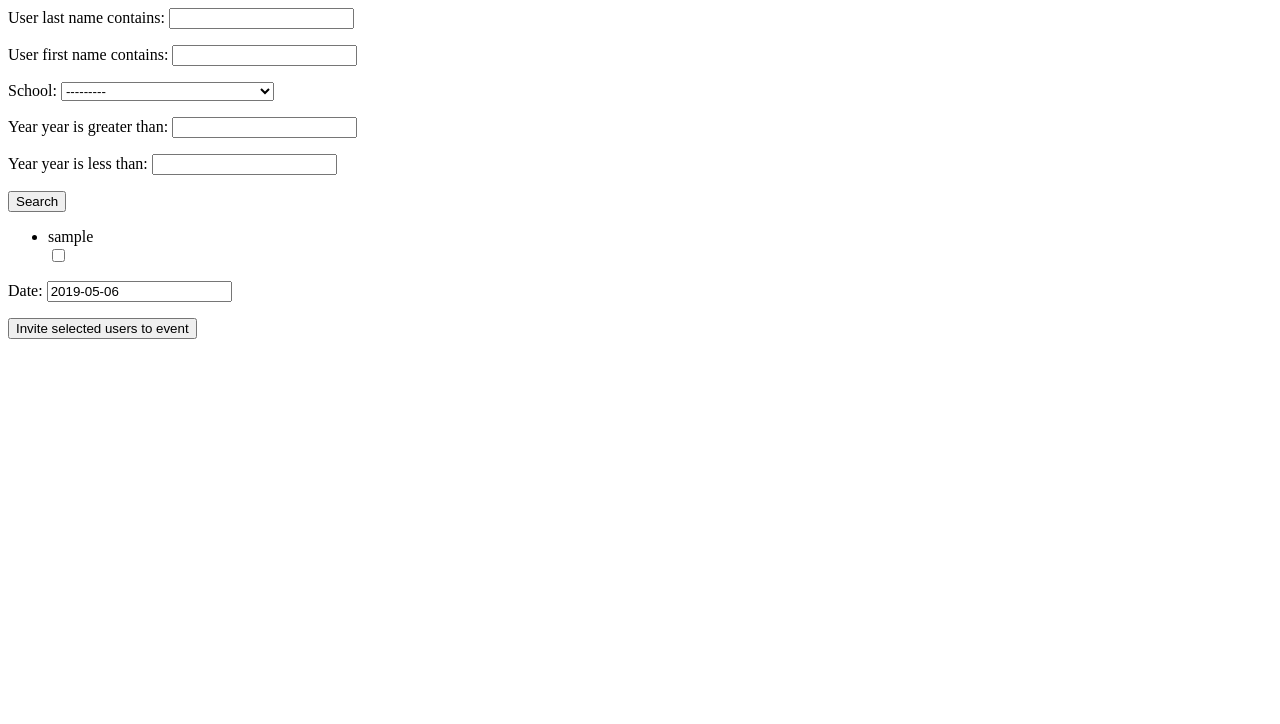
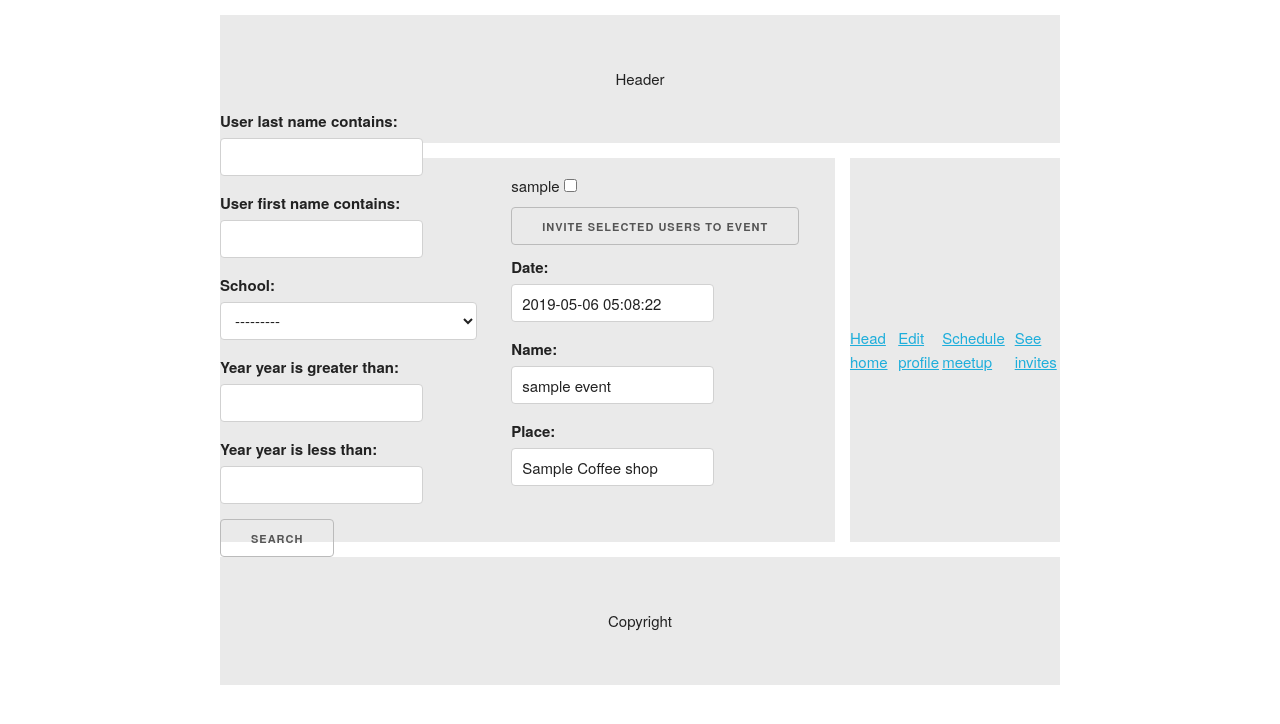
Before and after one commit to akohli96/AlumMeetup, a Django app: page /meetup/invite/ in a window 1280 px wide. Shown: the top 724 px of the page. Run offline with Django 3.2, Linux system fonts and the light colour scheme; a user stored in the database is signed in; tables that the repository leaves empty hold one stand-in row (values such as "Sample post"); parts of the project's set-up code (start-up, migrations or seed data) failed here and were passed over.

Commit message:
Event ui clean up

```diff
--- a/meetup/repository/models.py
+++ b/meetup/repository/models.py
@@ -1,4 +1,4 @@
-from django.core.validators import MaxValueValidator, MinValueValidator
+from django.core.validators import MaxValueValidator, MinValueValidator,MinLengthValidator
 from django.db import models
 import uuid
 from django.contrib.auth.models import User
@@ -48,6 +48,7 @@ class Event(models.Model):
     host = models.ManyToManyField(Profile, related_name='host_profile')
     id = models.UUIDField(primary_key=True, default=uuid.uuid4, editable=False)
     guest = models.ManyToManyField(Profile) #host always part of list
-
-    date = models.DateField(default=timezone.now)
+    name = models.CharField(max_length=50,validators=[MinLengthValidator(1)])
+    place = models.CharField(max_length=50,validators=[MinLengthValidator(1)])
+    date = models.DateTimeField(default=timezone.now)
     modified = AutoDateTimeField(default=timezone.now)
--- a/meetup/services/eventservice.py
+++ b/meetup/services/eventservice.py
@@ -16,15 +16,21 @@ class UserFilter(django_filters.FilterSet):
 class EventForm(forms.ModelForm):
     class Meta:
         model = Event
-        fields = ('date',)
+        fields = ('date','name','place')
 
-def invite_send(host,particpants_list,date):
-    new_event = create_and_save_event(host,particpants_list,date)
+        def __init__(self, *args,**kwargs):
+            super(EventForm, self).__init__(*args, **kwargs)
+            self.fields['date'] = forms.DateTimeField(input_formats=['%d/%m/%Y %H:%M'])
+            self.fields['name'].initial = 'Event'
+            self.fields['place'].initial = 'Stadium'
+
+def invite_send(host,particpants_list,date,name,place):
+    new_event = create_and_save_event(host,particpants_list,date,name,place)
     invite(new_event)
     return
 
-def create_and_save_event(host,particpants_list,date):
-    event = Event.objects.create(date=date)
+def create_and_save_event(host,particpants_list,date,name,place):
+    event = Event.objects.create(date=date,name=name,place=place)
     #profiles = Profile.objects.filter(pk__in=particpants_list) Investigate
     event.host.add(host.profile)
     for participant in particpants_list:
--- a/meetup/template/base.html
+++ b/meetup/template/base.html
@@ -13,13 +13,12 @@
 {% block content %} {% endblock %}
 
 <aside>
-    <div class="wrapper">
 
-        <div><a href="{% url 'meetup:home' %}">Head home</a></div>
-        <div><a href="{% url 'meetup:profile' %}">Edit profile</a></div>
-        <div> <a href="{% url 'meetup:invite' %}">Schedule meetup</a></div>
-        <div><a href="{% url 'notifications:unread' %}">See invites</a> </div>
-    </div>
+    <div><a href="{% url 'meetup:home' %}">Head home</a></div>
+    <div><a href="{% url 'meetup:profile' %}">Edit profile</a></div>
+    <div> <a href="{% url 'meetup:invite' %}">Schedule meetup</a></div>
+    <div><a href="{% url 'notifications:unread' %}">See invites</a> </div>
+
 
 </aside>
 <footer>
--- a/meetup/template/home.html
+++ b/meetup/template/home.html
@@ -8,7 +8,6 @@
 
 
 <main>
-    <div class="wrapper">
 
     {% for user in same_city_users %}
     <div>
@@ -19,6 +18,5 @@
         <p>{{ event.id }} happened recently</p>
     </div>
     {% endfor %}
-    </div>
 </main>
 {% endblock %}
--- a/meetup/template/invite.html
+++ b/meetup/template/invite.html
@@ -1,17 +1,22 @@
-<form method="get">
-    {{ filter.form.as_p }}
-    <button type="submit">Search</button>
-</form>
-<form method="post">
-    {% csrf_token %}
-<ul>
-  {% for user in filter.qs %}
-  <li>{{ user.user.username }}</li>
-  <input type="checkbox" name="user[]" value="{{user.user.id}}" /><br />
+{% extends 'template/base.html' %} {% block content %}
+<header>
+    Header
+</header>
+<main>
 
- {% endfor %}
+    <form method="get">
+        {{filter.form.as_table}}
+        <button type="submit">Search</button>
+    </form>
+    <form method="post">
+        {% csrf_token %}
 
-</ul>
-{{ event_form.as_p }}
-<button type="send">Invite selected users to event</button>
-</form>
+        <tr>{% for user in filter.qs %}
+            <td>{{ user.user.username }}</td>
+            <td><input type="checkbox" name="user[]" value="{{user.user.id}}" /></td>{% endfor %}
+        </tr>
+        <button type="send">Invite selected users to event</button> {{event_form.as_table}}
+    </form>
+
+</main>
+{% endblock %}
--- a/meetup/views.py
+++ b/meetup/views.py
@@ -22,7 +22,7 @@ def profile(request):
 
 @login_required
 def invite(request):
-    event_form = EventForm()
+    event_form = EventForm(initial = {'name' : request.user.username + " event","place" : request.user.profile.location.city + " Coffee shop"})
     if request.method == 'GET':
         #push to service
         user_list = Profile.objects.all()
@@ -30,7 +30,7 @@ def invite(request):
         return render(request, 'template/invite.html', {'filter': user_filter,'event_form':event_form})
     else:
         selected_users=request.POST.getlist('user[]')
-        invite_send(request.user,selected_users,request.POST['date'])
+        invite_send(request.user,selected_users,request.POST['date'],request.POST['name'],request.POST['place'])
         return redirect('meetup:home')
 
 
--- a/static/meetup/css/212313.css
+++ b/static/meetup/css/212313.css
@@ -50,45 +50,32 @@ footer {
     ;
 }
 
-.container {
+.wrapper {
     display: grid;
-    grid-template-columns: auto auto;
-    padding: 10px;
-    border-radius: 10px;
+    grid-template-columns: repeat(3, minmax(50px, 1fr));
+    background-color: #fff;
+    color: #444;
+    max-width: 800px;
 }
 
-.grid {
-    /* Grid Fallback */
-    display: flex;
-    flex-wrap: wrap;
-    /* Supports Grid */
+.row {
+    grid-column: 1 / -1;
     display: grid;
-    grid-template-columns: repeat(auto-fill, minmax(200px, 1fr));
-    grid-auto-rows: minmax(150px, auto);
-    grid-gap: 1em;
+    grid-template-columns: repeat(3, minmax(50px, 1fr));
 }
 
-.module {
-    /* Demo-Specific Styles */
-    background: #eaeaea;
-    display: flex;
-    align-items: center;
-    justify-content: center;
-    height: 200px;
-    /* Flex Fallback */
-    margin-left: 5px;
-    margin-right: 5px;
-    flex: 1 1 200px;
+div:nth-child(4) {
+    grid-row-start: 2;
 }
 
-.wrapper {
-    display: grid;
-    grid-template-columns: repeat(3, 1fr);
-    grid-gap: 10px;
-    grid-auto-rows: minmax(100px, auto);
+div:nth-child(5) {
+    grid-row-start: 3;
 }
 
-.one {
-    grid-column: 1 / 3;
-    grid-row: 1;
+.box {
+    background-color: #444;
+    color: #fff;
+    border-radius: 5px;
+    padding: 20px;
+    font-size: 150%;
 }
```
Also changed, not shown: meetup/migrations/0001_initial.py (deleted), meetup/migrations/__init__.py (added), 1 other file. Lines whose indentation alone changed are shown as unchanged.
